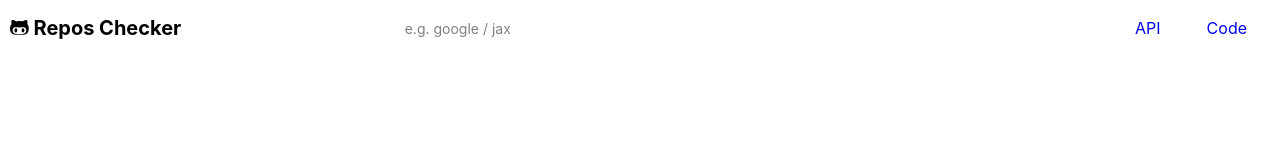
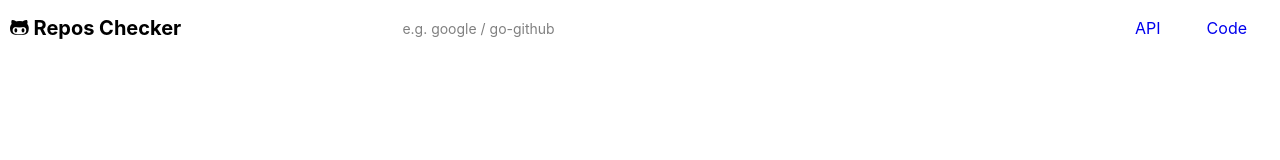
Before and after one commit to shanwong29/repos-checker-2.0, a React (Create React App) app in the folder client/: page / in a window 1280 px wide. Shown: the top 160 px of the page. Built offline with nearby package versions, Linux system fonts and the light colour scheme.

Commit message:
change display wordings and add comments

```diff
--- a/client/src/Component/Navbar/Navbar.tsx
+++ b/client/src/Component/Navbar/Navbar.tsx
@@ -60,7 +60,7 @@ const Navbar: React.FC<IProps> = ({ setReposQuery }) => {
             type="text"
             placeholder=" "
           />
-          <span className={classes.placeholder}>e.g. google / jax</span>
+          <span className={classes.placeholder}>e.g. google / go-github</span>
           <button className={classes.submitBtn} type="submit">
             Search
           </button>
```
Also changed, not shown: 1 other file (tests, documents, lock files or other folders).
